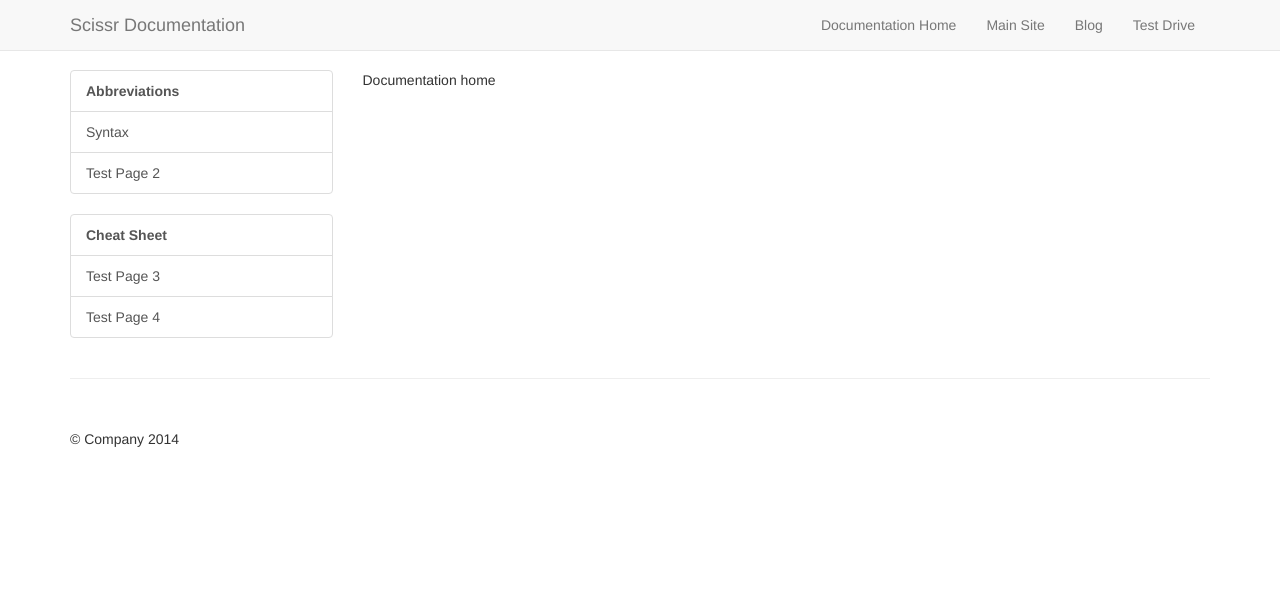
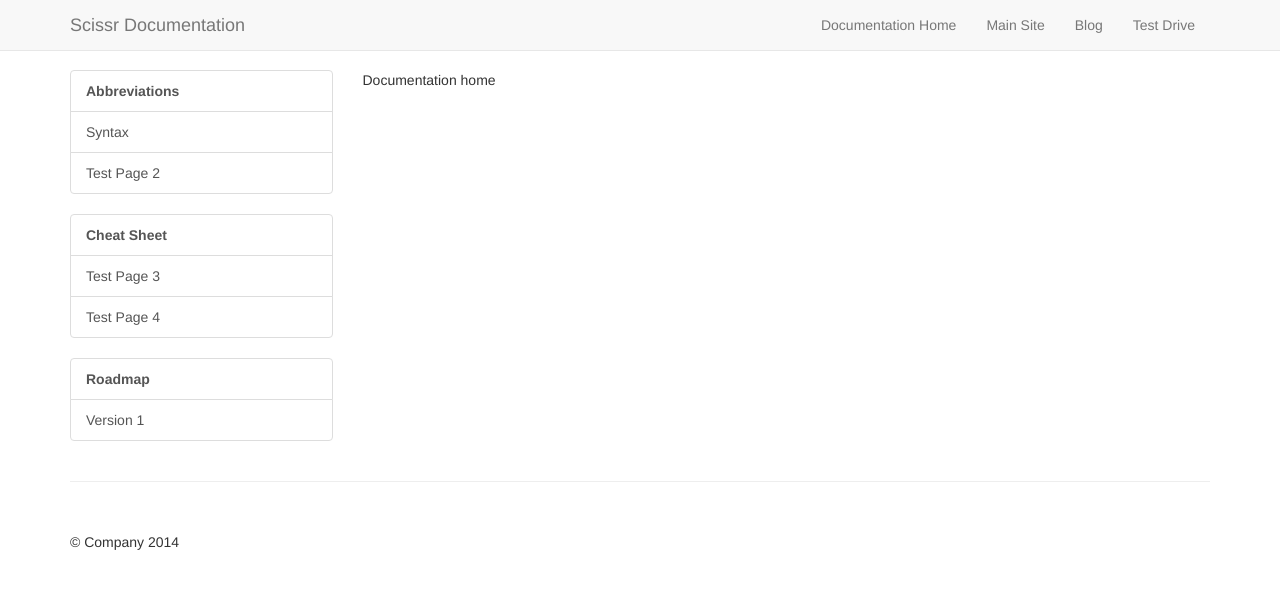
Before and after one commit to Scissr/scissr-docs, a Jekyll site: the page built from index.html, in a window 1280 px wide. Shown: the top 589 px of the page. Built offline with Jekyll 4.4.1, drawn with Linux system fonts in a browser that asks for light colours; nearby versions of some CDN libraries.

Commit message:
Added roadmap layout

```diff
--- a/_data/sections.yml
+++ b/_data/sections.yml
@@ -15,3 +15,9 @@
 
   - title: Test Page 4
     link: /cheat-sheet/test4
+
+- title: Roadmap
+  link: /roadmap
+  pages:
+  - title: Version 1
+    link: /roadmap/v1
--- /dev/null
+++ b/roadmap/v1/index.md
@@ -0,0 +1,4 @@
+---
+layout: page
+title: Planned features for version 1
+---
```
